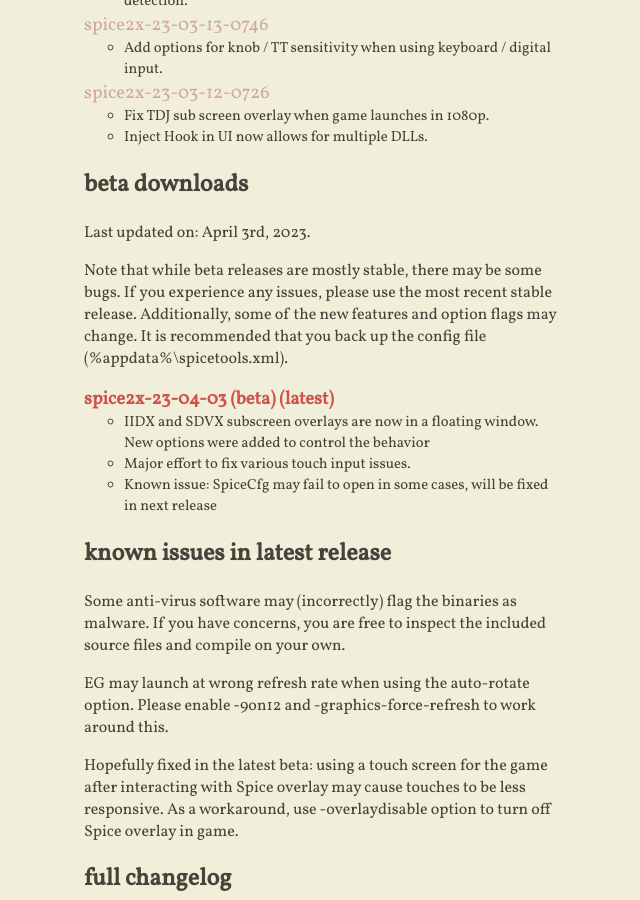
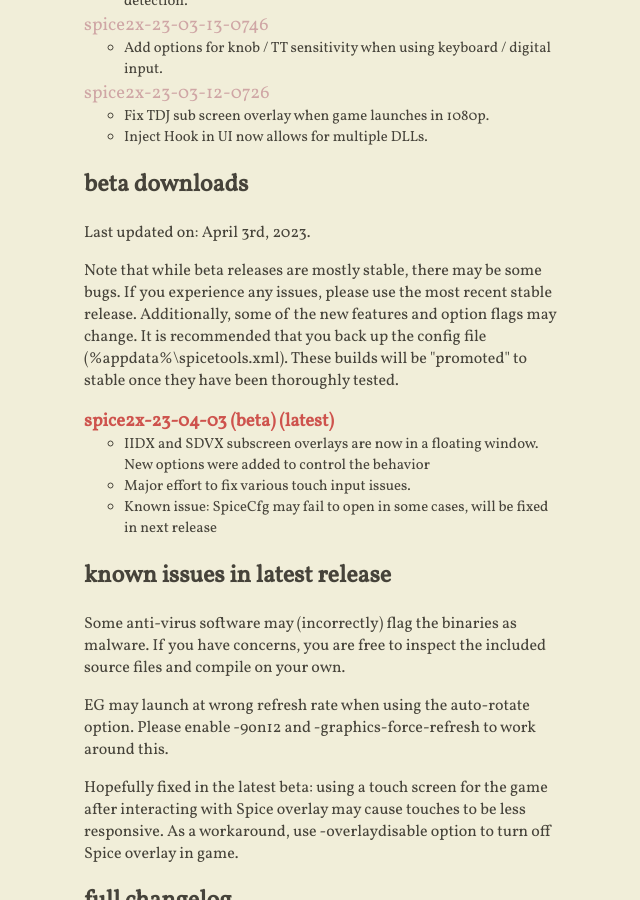
Before and after one commit to spice2x/spice2x.github.io, a Jekyll site: the page built from docs/index.html, in a window 1280 px wide and 900 px high, scrolled down 976 px. Shown: the whole window, without its empty margins (420-1060 px from the left). Built offline with Jekyll 4.4.1, drawn with Linux system fonts in a browser that asks for light colours; nearby versions of some CDN libraries.

Commit message:
even more notes on beta

```diff
--- a/docs/_includes/content.html
+++ b/docs/_includes/content.html
@@ -111,7 +111,8 @@
 
 <p>Note that while beta releases are mostly stable, there may be some bugs. If you experience any issues, please
   use the most recent stable release. Additionally, some of the new features and option flags may change. It is
-  recommended that you back up the config file (%appdata%\spicetools.xml).
+  recommended that you back up the config file (%appdata%\spicetools.xml). These builds will be "promoted" to
+  stable once they have been thoroughly tested.
 </p>
 
 <ul class="downloads">
```
